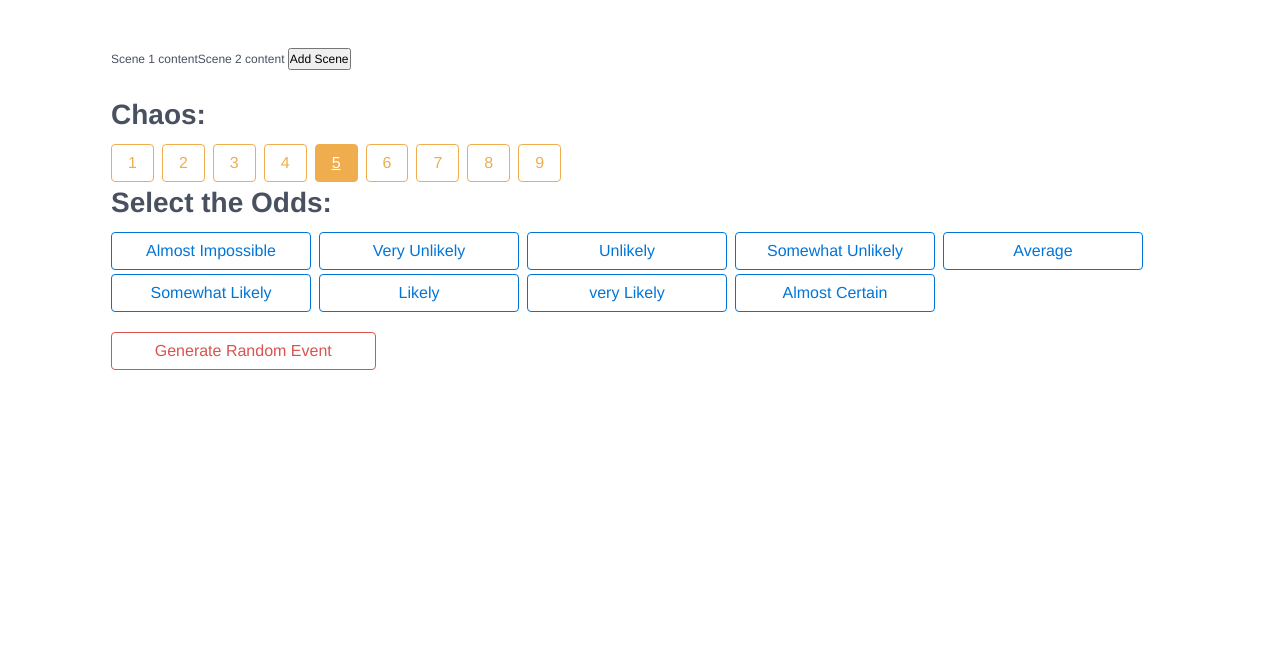
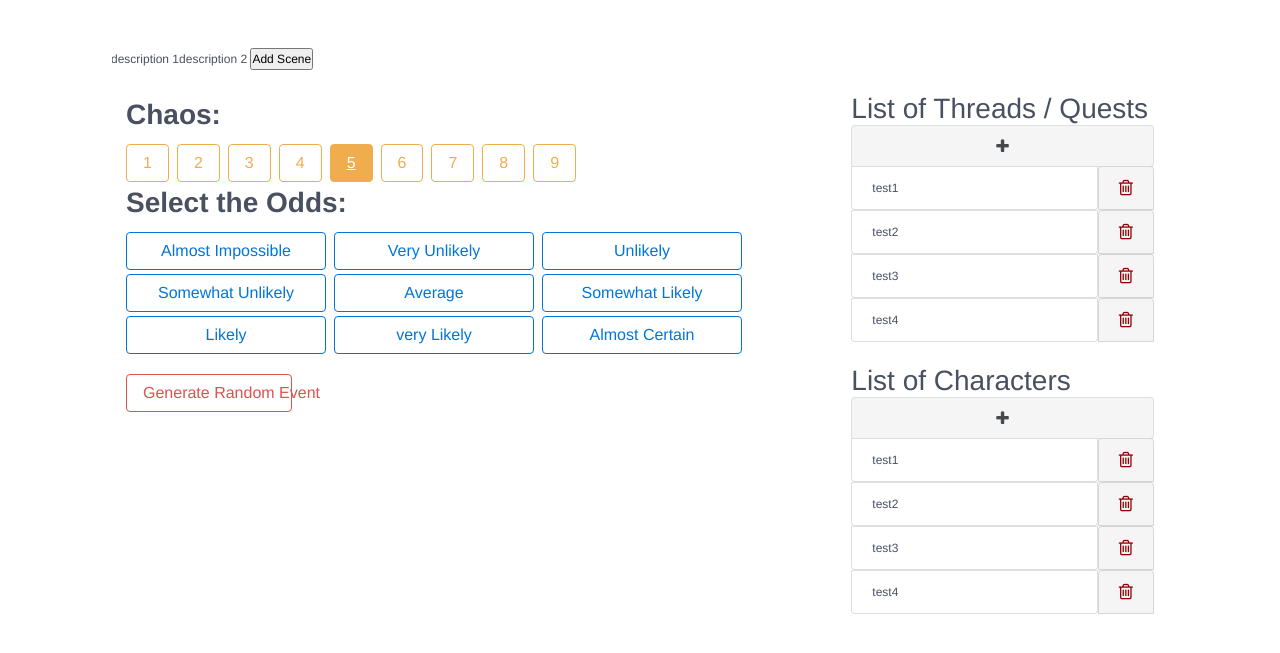
Before and after one commit to Stathislyb/VirtualDM, a CodeIgniter app: page /virtualDM/ in a window 1280 px wide. Shown: the part 54-707 px from the top of the page. Run offline with CodeIgniter, Linux system fonts and the light colour scheme; some libraries are stand-ins or nearby versions.

Commit message:
no message

```diff
--- a/application/controllers/Main.php
+++ b/application/controllers/Main.php
@@ -16,7 +16,8 @@
 		$actions = $this->Main_model->get_actions();
 		$subjects = $this->Main_model->get_subjects();
 		$meaning = $this->Main_model->get_meaning();
-		$sceen_states = $this->Main_model->get_sceen_states();
+		$scene_states = $this->Main_model->get_scene_states();
+		$scenes = $this->Main_model->get_sceens();
 
 		$app_data = array(
 			'ranks' => $ranks,
@@ -24,22 +25,52 @@
 			'actions' => $actions,
 			'subjects' => $subjects,
 			'meaning' => $meaning,
-			'sceen_states' => $sceen_states,
+			'sceen_states' => $scene_states,
 			'selected_value' => 0,
 			'result' => 0,
 			'chaos_factor' => 5,
 			'event' => array(
 				'show' => false,
-				'title' => 'Asdsdasd',
-				'meaning' => 'Xxvcxv Dgfgfg',
-				'description' => 'Asdasd asdasd',
+				'title' => '',
+				'meaning' => '',
+				'description' => '',
 			),
-			'scenes' => 2,
-			'list'=>array(
-				'label' => 'test',
-				'label' => 'test',
-				'label' => 'test',
-				'label' => 'test',
+			'scenes' => $scenes,
+			'characters_list' => array(
+				array(
+					'id'	=> 1,
+					'label' => 'test1',
+				),
+				array(
+					'id'	=> 2,
+					'label' => 'test2',
+				),
+				array(
+					'id'	=> 3,
+					'label' => 'test3',
+				),
+				array(
+					'id'	=> 4,
+					'label' => 'test4',
+				),
+			),
+			'threads_list' => array(
+				array(
+					'id'	=> 1,
+					'label' => 'test1',
+				),
+				array(
+					'id'	=> 2,
+					'label' => 'test2',
+				),
+				array(
+					'id'	=> 3,
+					'label' => 'test3',
+				),
+				array(
+					'id'	=> 4,
+					'label' => 'test4',
+				),
 			),
 		);
 
--- a/application/models/Main_model.php
+++ b/application/models/Main_model.php
@@ -386,7 +386,7 @@
 		return $result;
 	}
 
-	public function get_sceen_states(){
+	public function get_scene_states(){
 		$result = array(
 			"altered",
 			"interrupted",
@@ -402,5 +402,22 @@
 		return $result;
 	}
 
+	public function get_sceens(){
+		$result = array(
+			array(
+				'id' => 1,
+				'title' => 'scene 1',
+				'description' => 'description 1',
+			),
+			array(
+				'id' => 2,
+				'title' => 'scene 2',
+				'description' => 'description 2',
+			),
+		);
+
+		return $result;
+	}
+
 }
 ?>
--- a/application/views/main/main.php
+++ b/application/views/main/main.php
@@ -1,15 +1,16 @@
 <script>
 var html = `
 	<div class="row mt-5">
-		<div class="col-md-12">
+		<div class="col-md-12 mb-4">
 			<div class="hide-tabs-border-left"></div>
 			<div class="hide-tabs-border-right"></div>
 			<Tabs type="card" closable @on-tab-remove="removeScene">
-				<TabPane v-for="scene in scenes" :key="scene" :label="'Scene' + scene">Scene {{ scene }} content</TabPane>
+				<TabPane v-for="scene in scenes" :key="scene.id" :label="scene.title">{{ scene.description }}</TabPane>
 				<Button type="ghost" @click="addScene" size="small" slot="extra">Add Scene</Button>
 			</Tabs>
 		</div>
-		<div class="col-md-12 mt-4">
+		<div class="col-md-8">
+			<div class="col-md-12">
 				<label class="title-label">Chaos:</label>
 				<div class="chaos-select" >
 					<button type="button"
@@ -68,6 +69,45 @@
 
 				</div>
 			</div>
+
+		<div class="col-md-4">
+			<div class="col-md-12 mb-4">
+				<h3>List of Threads / Quests</h3>
+				<button type="button"
+					v-on:click="createThread"
+					class="list-group-item pointer form-control bg-light-gray" data-toggle="tooltip" data-original-title="Add New Thread or Quest" >
+					<i class="fa fa-plus centered" aria-hidden="true"></i>
+				</button>
+				<div class="list-group list-container slim-scrollbar">
+					<span v-for="(thread, index) in threads_list" :key="thread.id">
+						<button type="button"
+							v-on:click="deleteThread(index)"
+							class="list-group-item pointer float-right delete-btn">
+							<i class="fa fa-trash-o centered" aria-hidden="true"></i>
+						</button>
+						<a class="list-group-item">{{thread.label}}</a>
+					</span>
+				</div>
+			</div>
+			<div class="col-md-12">
+				<h3>List of Characters</h3>
+				<button type="button"
+					v-on:click="createCharacter"
+					class="list-group-item pointer form-control bg-light-gray" data-toggle="tooltip" data-original-title="Add New Character" >
+					<i class="fa fa-plus centered" aria-hidden="true"></i>
+				</button>
+				<div class="list-group list-container slim-scrollbar">
+					<span v-for="(character, index) in characters_list" :key="character.id">
+						<button type="button"
+							v-on:click="deleteCharacter(index)"
+							class="list-group-item pointer float-right delete-btn">
+							<i class="fa fa-trash-o centered" aria-hidden="true"></i>
+						</button>
+						<a class="list-group-item">{{character.label}}</a>
+					</span>
+				</div>
+			</div>
+		</div>
 	</div>
 `;
 </script>
@@ -121,7 +161,36 @@
 			this['scene ' + name] = false;
 		},
 		addScene () {
-			this.scenes ++;
+			this.scenes.push({
+				title : 'New scene',
+				description:'New scene description',
+			});
+		},
+		deleteThread (tread_index){
+			this.threads_list.splice(tread_index, 1);
+		},
+		createThread (){
+			var next_id = 1;
+			if( this.threads_list.length > 0 ){
+				next_id = this.threads_list[this.threads_list.length-1].id+1;
+			}
+			this.threads_list.push({
+				id : next_id,
+				label:'New Thread',
+			});
+		},
+		deleteCharacter (character_index){
+			this.characters_list.splice(character_index, 1);
+		},
+		createCharacter (){
+			var next_id = 1;
+			if( this.characters_list.length > 0 ){
+				next_id = this.characters_list[this.characters_list.length-1].id+1;
+			}
+			this.characters_list.push({
+				id : next_id,
+				label:'New Character',
+			});
 		},
 	},
 	watch:{
--- a/assets/css/style.css
+++ b/assets/css/style.css
@@ -4,6 +4,8 @@
 .text-light-gray {color: #c3c3c3!important;}
 .nounderline{text-decoration: none !important;}
 .underline{text-decoration: underline !important;}
+.centered{margin: 0 auto;}
+.bg-light-gray{background-color: #f5f5f5;}
 
 .rank-links button{max-width:200px;}
 .title-label{font-size: 1.75rem;font-weight: 600;}
@@ -15,3 +17,28 @@
 .hide-tabs-border-left{border-left: 1px solid #ffffff; width: 1px; margin-bottom: -32px; z-index: 999; height: 32px; position: relative;}
 .hide-tabs-border-right{border-right: 1px solid #ffffff; width: 1px; margin-bottom: -32px; z-index: 999; height: 32px; position: relative;float:right;}
 .ivu-tabs .ivu-tabs-tabpane{padding:20px}
+
+.list-container{max-height: 300px;overflow-y: auto;}
+.list-container .list-group-item{min-height: 40px;}
+.delete-btn {font-size: 1.5em; background-color: #f5f5f5; color: #900000;}
+
+.list-group-item.form-control:focus {
+    border-color: rgba(0,0,0,.125);
+}
+
+.slim-scrollbar::-webkit-scrollbar-track{
+	-webkit-box-shadow: inset 0 0 6px rgba(0,0,0,0.3);
+	background-color: #F5F5F5;
+}
+.slim-scrollbar::-webkit-scrollbar-track{
+	-webkit-box-shadow: inset 0 0 6px rgba(0,0,0,0.3);
+	background-color: #F5F5F5;
+}
+.slim-scrollbar::-webkit-scrollbar{
+	width: 6px;
+	background-color: #F5F5F5;
+}
+.slim-scrollbar::-webkit-scrollbar-thumb{
+	background-color: #616161;
+    border-radius: 10px;
+}
```
Lines whose indentation alone changed are shown as unchanged.
